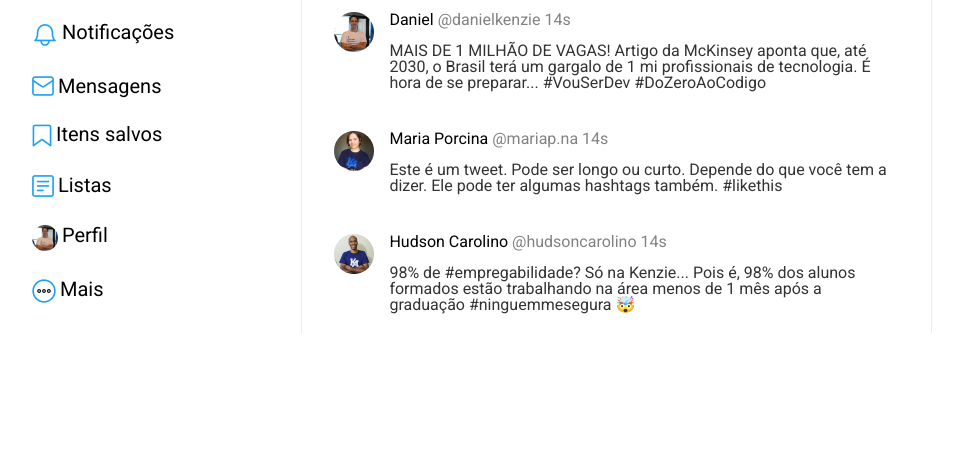
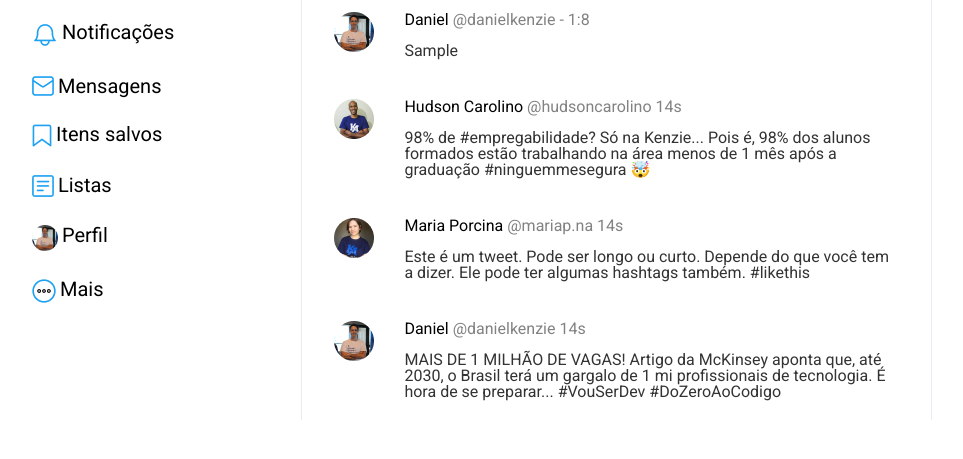
Before and after one commit to imrochamatheus/Maratona-Twitter-Kenzie, a plain HTML site: page index.html in a window 1280 px wide. Both pictures are taken after typing "Sample" into the empty fields and a click on the button "Tweetar". Shown: the part 165-624 px from the top of the page, without its empty margins (158-1121 px from the left). Drawn offline with Linux system fonts and the light colour scheme.

Commit message:
Finalizando script para postar tweet

```diff
--- a/assets/css/styles.css
+++ b/assets/css/styles.css
@@ -85,6 +85,11 @@ body {
     border-radius: 20px;
 }
 
+.conteudoPrincipal__listaTweets {
+    display: flex;
+    flex-flow: column-reverse nowrap;
+}
+
 .conteudoPrincipal__tweet {
     padding: 20px 32px;
     display: flex;
@@ -95,7 +100,7 @@ body {
     margin-right: 15px;
 }
 
-.teet__conteudo {
+.tweet__conteudo {
     margin-left: 15px;
 }
 
--- a/assets/js/scripts.js
+++ b/assets/js/scripts.js
@@ -1,5 +1,6 @@
 const textarea = document.querySelector('textarea')
 const tweetar = document.querySelector('button')
+const feed = document.querySelector('.conteudoPrincipal__listaTweets')
 
 function salvarTweet (event) {
     event.preventDefault()
@@ -24,9 +25,41 @@ function criarTweet (tweetTexto) {
         tempo: `${hora}:${minutos}`
     }
 
-    listarTweet(tweet)
+    listarTemplateTweet(tweet)
 }
 
-function listarTweet (tweet) {
+function listarTemplateTweet (tweet) {
 
+    const {nome, foto, usuario, texto, tempo} = tweet
+
+    const li    = document.createElement('li')
+    const img   = document.createElement('img')
+    const div   = document.createElement('div')
+    const h2    = document.createElement('h2')
+    const span  = document.createElement('span')
+    const p     = document.createElement('p')
+
+    div.appendChild(h2)
+    h2.innerText = nome
+
+    div.appendChild(span)
+    span.innerText = ` ${usuario} - ${tempo}`
+
+    div.appendChild(p)
+    p.innerText = texto
+
+    li.appendChild(img)
+    img.src = foto
+
+    li.appendChild(div)
+
+
+
+    li.classList.add('conteudoPrincipal__tweet')
+    img.classList.add('tweet__fotoPerfil')
+    div.classList.add('tweet__conteudo')
+
+
+
+    feed.appendChild(li)
 }
```
